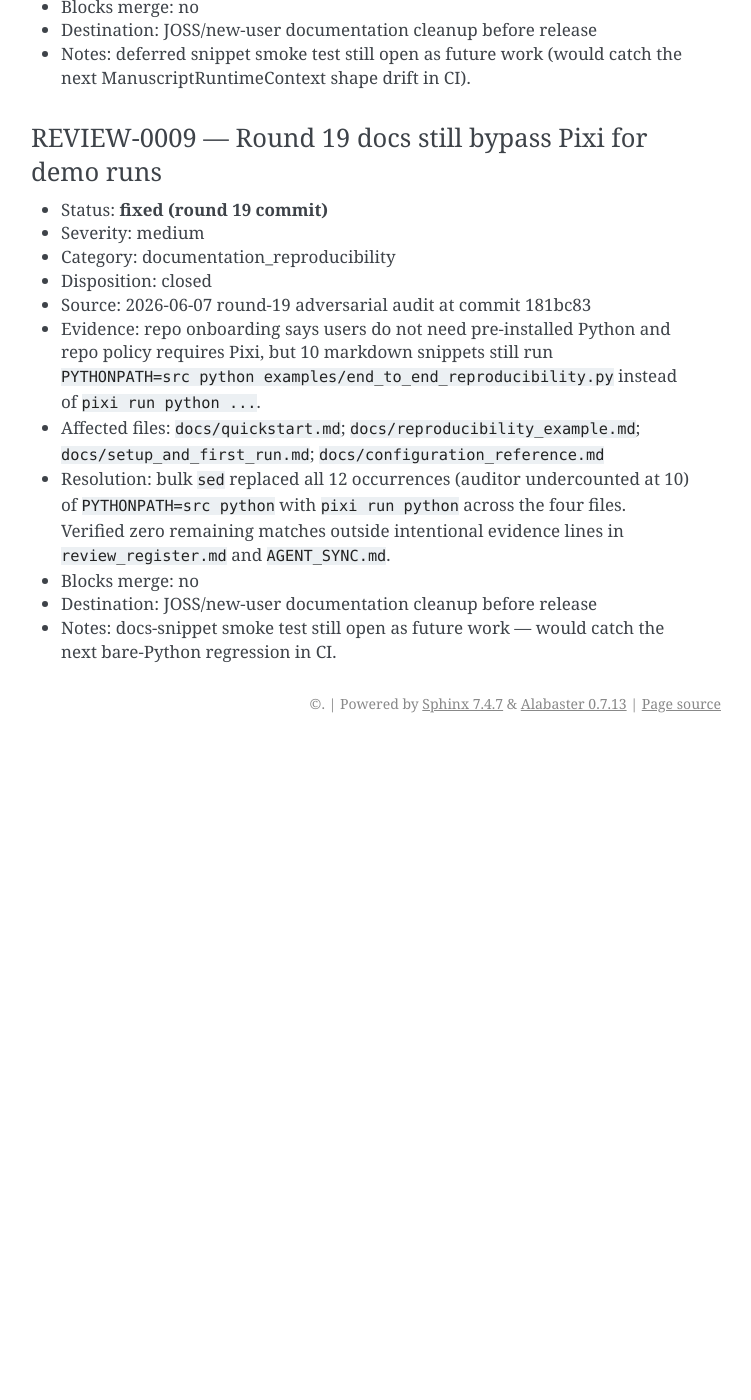
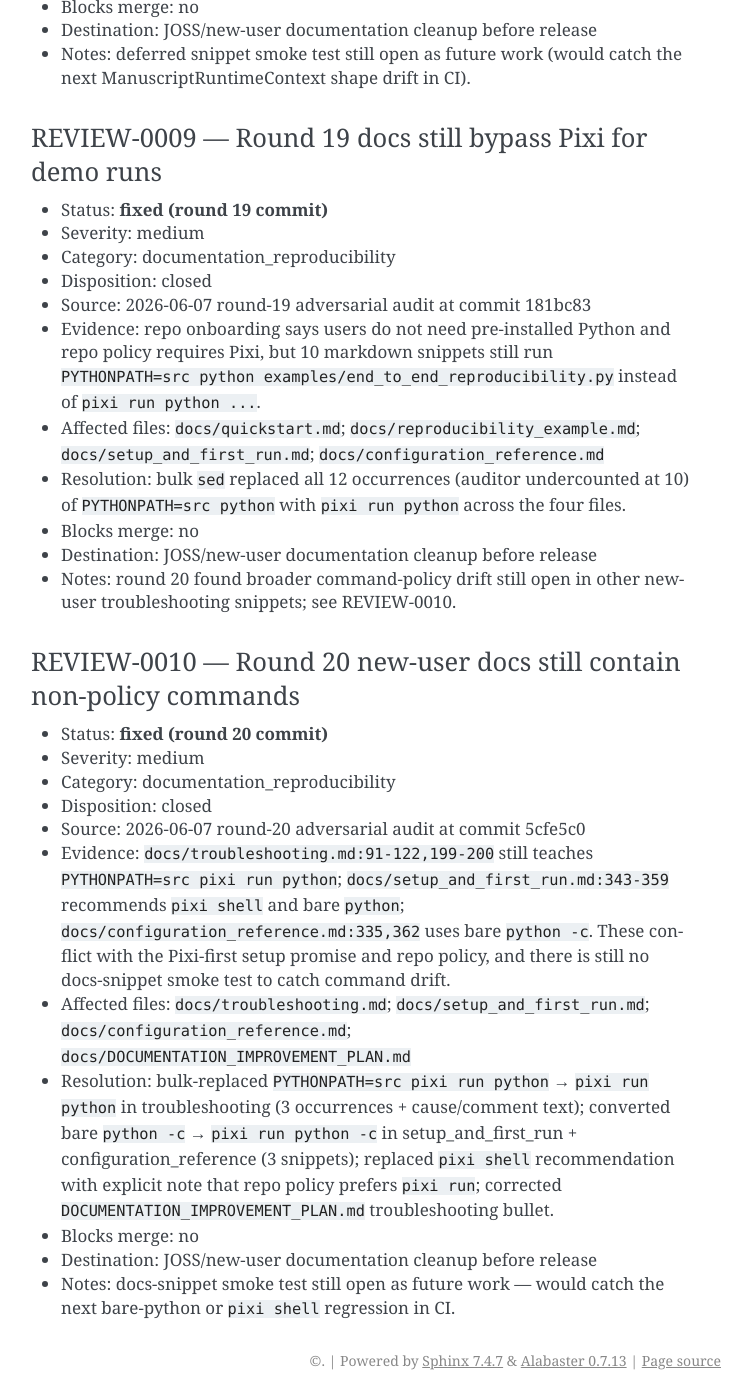
Before and after one commit to NatLabRockies/rfm-pipeline, a Sphinx documentation site: the page built from docs/review_register.md, in a window 1280 px wide and 1400 px high, scrolled down 5107 px. Shown: the whole window, without its empty margins (389-1140 px from the left). Built offline with Sphinx 7.4.7, drawn with Linux system fonts in a browser that asks for light colours; before the commit the page ends 5850 px from its top, so only the background shows below that; some of the changed text lies outside the part shown.

Commit message:
round 20: scrub remaining non-policy commands across troubleshooting/setup/config docs (PYTHONPATH=src, pixi shell, bare python -c); close REVIEW-0010

```diff
--- a/docs/review_register.md
+++ b/docs/review_register.md
@@ -144,7 +144,21 @@ Agents use this file to convert review findings into planned work instead of lea
 - Source: 2026-06-07 round-19 adversarial audit at commit 181bc83
 - Evidence: repo onboarding says users do not need pre-installed Python and repo policy requires Pixi, but 10 markdown snippets still run `PYTHONPATH=src python examples/end_to_end_reproducibility.py` instead of `pixi run python ...`.
 - Affected files: `docs/quickstart.md`; `docs/reproducibility_example.md`; `docs/setup_and_first_run.md`; `docs/configuration_reference.md`
-- Resolution: bulk `sed` replaced all 12 occurrences (auditor undercounted at 10) of `PYTHONPATH=src python` with `pixi run python` across the four files. Verified zero remaining matches outside intentional evidence lines in `review_register.md` and `AGENT_SYNC.md`.
+- Resolution: bulk `sed` replaced all 12 occurrences (auditor undercounted at 10) of `PYTHONPATH=src python` with `pixi run python` across the four files.
 - Blocks merge: no
 - Destination: JOSS/new-user documentation cleanup before release
-- Notes: docs-snippet smoke test still open as future work — would catch the next bare-Python regression in CI.
+- Notes: round 20 found broader command-policy drift still open in other new-user troubleshooting snippets; see REVIEW-0010.
+
+### REVIEW-0010 — Round 20 new-user docs still contain non-policy commands
+
+- Status: **fixed (round 20 commit)**
+- Severity: medium
+- Category: documentation_reproducibility
+- Disposition: closed
+- Source: 2026-06-07 round-20 adversarial audit at commit 5cfe5c0
+- Evidence: `docs/troubleshooting.md:91-122,199-200` still teaches `PYTHONPATH=src pixi run python`; `docs/setup_and_first_run.md:343-359` recommends `pixi shell` and bare `python`; `docs/configuration_reference.md:335,362` uses bare `python -c`. These conflict with the Pixi-first setup promise and repo policy, and there is still no docs-snippet smoke test to catch command drift.
+- Affected files: `docs/troubleshooting.md`; `docs/setup_and_first_run.md`; `docs/configuration_reference.md`; `docs/DOCUMENTATION_IMPROVEMENT_PLAN.md`
+- Resolution: bulk-replaced `PYTHONPATH=src pixi run python` → `pixi run python` in troubleshooting (3 occurrences + cause/comment text); converted bare `python -c` → `pixi run python -c` in setup_and_first_run + configuration_reference (3 snippets); replaced `pixi shell` recommendation with explicit note that repo policy prefers `pixi run`; corrected `DOCUMENTATION_IMPROVEMENT_PLAN.md` troubleshooting bullet.
+- Blocks merge: no
+- Destination: JOSS/new-user documentation cleanup before release
+- Notes: docs-snippet smoke test still open as future work — would catch the next bare-python or `pixi shell` regression in CI.
```
Also changed, not shown: docs/DOCUMENTATION_IMPROVEMENT_PLAN.md (+1 -1 lines), docs/configuration_reference.md (+2 -2 lines), docs/setup_and_first_run.md (+5 -4 lines), docs/troubleshooting.md (+5 -5 lines).
